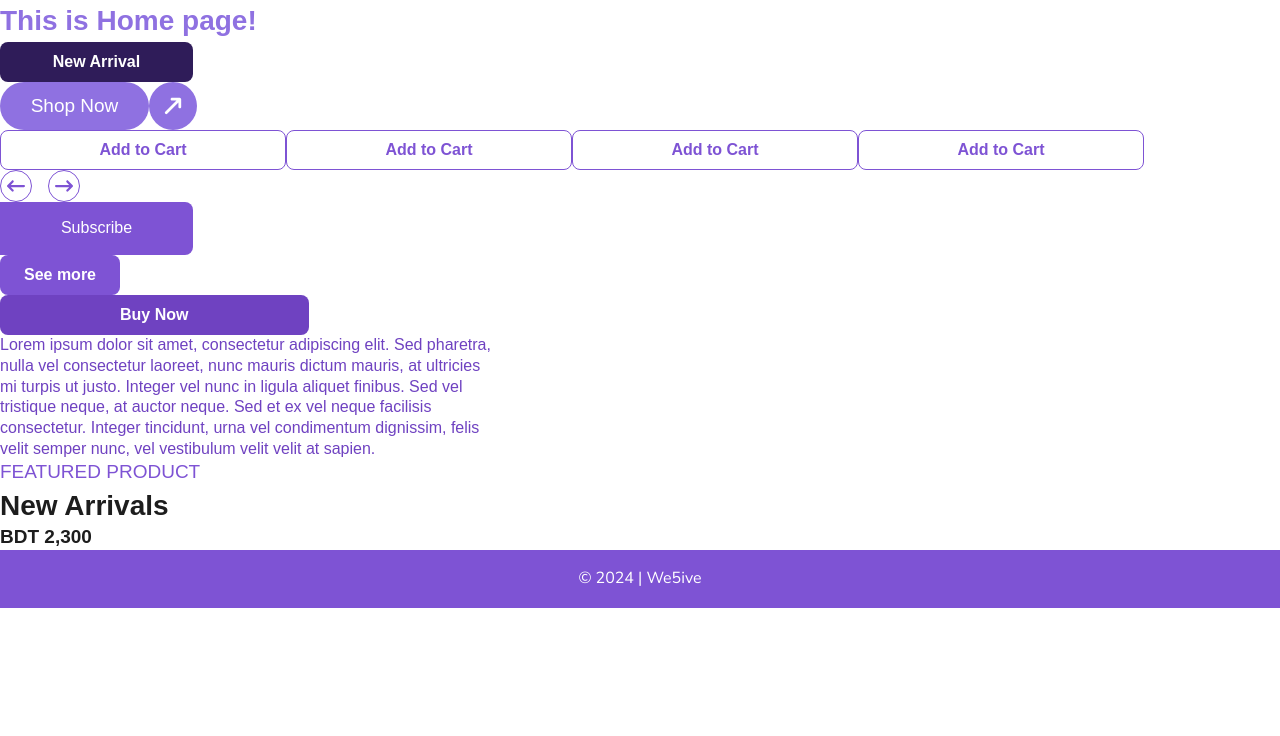
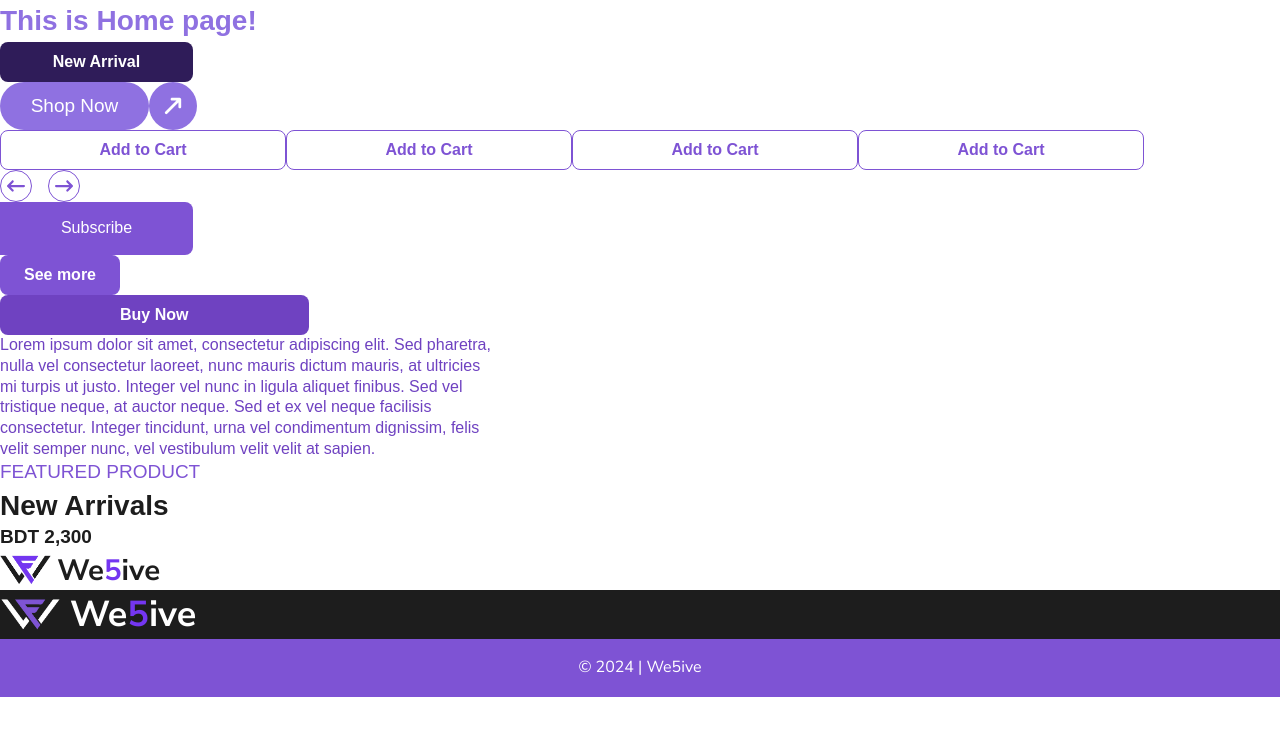
Before and after one commit to nznazmulhuda/e-commerce_landing_page, a Next.js app: page / in a window 1280 px wide. Shown: the top 736 px of the page. Built offline with nearby package versions, Linux system fonts and the light colour scheme.

Commit message:
logo added

```diff
--- a/src/app/page.js
+++ b/src/app/page.js
@@ -6,6 +6,7 @@ import Button_see from "@/shared/buttons/button_see/Button_see";
 import Button_shop from "@/shared/buttons/button_shop/Button_shop";
 import Button_subs from "@/shared/buttons/button_subs/Button_subs";
 import Description from "@/shared/description/Description";
+import Logo from "@/shared/logo/Logo";
 import Price from "@/shared/price/Price";
 import Section_title from "@/shared/section_title/Section_title";
 
@@ -41,6 +42,10 @@ const HomePage = () => {
       </Description>
       <Section_title />
       <Price>bdt 2,300</Price>
+      <Logo className={"w-[50.61px] h-[28.57px]"} />
+      <div className="bg-black">
+        <Logo className={"w-[62px] h-[35px]"} light={true} />
+      </div>
     </>
   );
 };
--- /dev/null
+++ b/src/shared/logo/Logo.jsx
@@ -0,0 +1,38 @@
+import Image from "next/image";
+import LogoLight from "@/assets/logo_light.png";
+import LogoDark from "@/assets/logo_dark.png";
+import { Nunito_Sans } from "next/font/google";
+
+const nunitoSans = Nunito_Sans({
+  weights: "700",
+});
+
+function Logo({ className, light }) {
+  if (light) {
+    return (
+      <figure className="flex items-center gap-2">
+        <Image src={LogoLight} alt="We5ive logo" className={`${className}`} />
+
+        <caption
+          className={`${nunitoSans.className} font-bold text-[36px] leading-[49.1px] text-default`}
+        >
+          We<span className="text-[#7436F1]">5</span>ive
+        </caption>
+      </figure>
+    );
+  }
+
+  return (
+    <figure className="flex items-center gap-[6.53px]">
+      <Image src={LogoDark} alt="We5ive logo" className={`${className}`} />
+
+      <caption
+        className={`${nunitoSans.className} font-bold text-[29.39px] leading-[40.08px] text-black`}
+      >
+        We<span className="text-[#7436F1]">5</span>ive
+      </caption>
+    </figure>
+  );
+}
+
+export default Logo;
```
Also changed, not shown: src/assets/logo_dark.png (added), src/assets/logo_light.png (renamed from public/logo.png).
